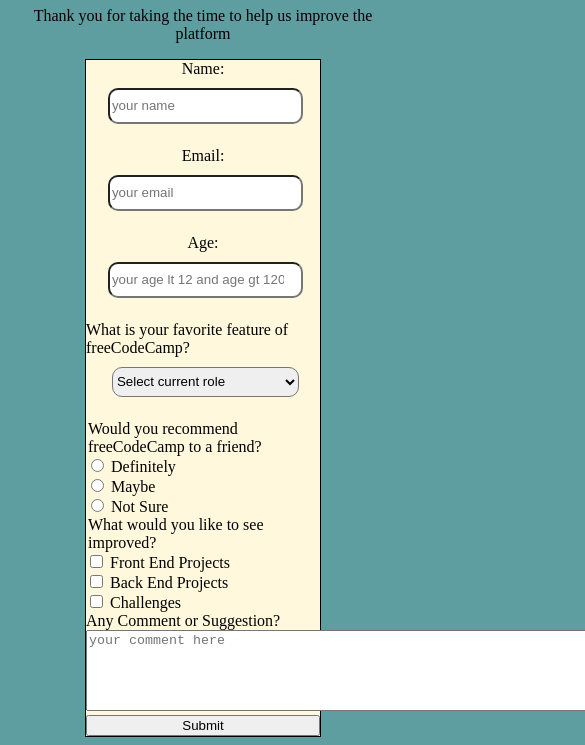
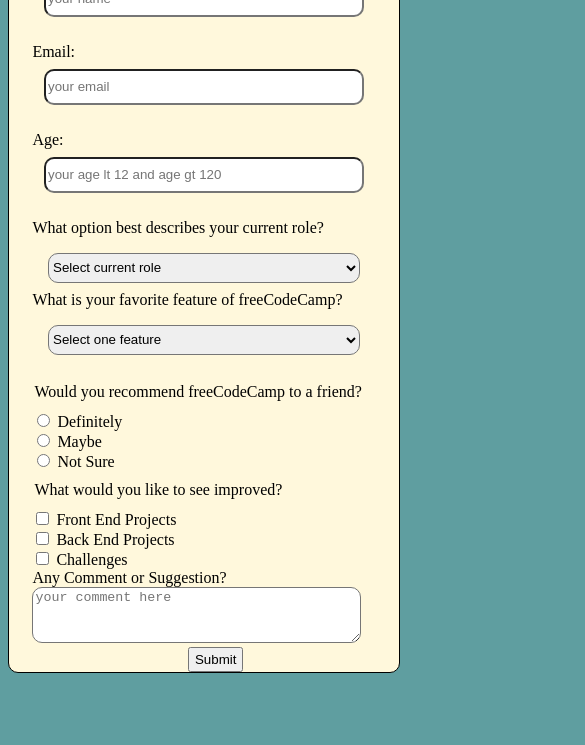
Before and after one commit to musekwa/survey-2, a plain HTML site: page index.html in a window 390 px wide. Shown: the part 110-855 px from the top of the page, 585 px wide, since content can reach past the window. Drawn offline with Linux system fonts and the light colour scheme.

Commit message:
page made responsive

```diff
--- a/css/style.css
+++ b/css/style.css
@@ -9,7 +9,15 @@
     text-align: center;
 }
 
-#name, #email, #number, #dropdown {
+#title {
+    font-size: 2vw;
+}
+
+#description {
+    font-size: 1vw;
+}
+
+#name, #email, #number, #dropdown, #dropdown2 {
     width: 80%;
     height: 30px;
     border-radius: 10px;
@@ -22,20 +30,41 @@
     width: 60%;
     height: auto;
     margin: auto;
+    border-radius: 10px;
 }
 
-#part-1-form {
+#part-1-form{
     display: flex;
     flex-direction: column;
-    align-items: center;
+
 }
+#part-1-form input, #dropdown, #dropdown2 {
+   margin: auto;
+}
+
 #part-1-form label {
+    margin-left: 6vw;
+    margin-top: 8px;
+    margin-bottom: 8px;
+ }
+
+ select {
+     margin-bottom: 8px;
+     margin-top: 8px;
+ }
+
+#part-2-form {
+    margin-left: 6vw;
 
 }
 
-#part-2-form {
-    display: flex;
-    flex-direction: column;
+#dropdown, #dropdown2  {
+    margin-top: 8px;
+}
+
+.options legend{
+    margin-top: 10px;
+    margin-bottom: 10px;
 }
 .options #comment{
     margin-left: 5.5vw;
@@ -43,7 +72,30 @@
     margin-bottom: 10px;
 }
 
+#comment {
+    width: 88%;
+    height: 50px;
+    border-radius: 10px;
+}
 
-#part-3-form {
+#my-submit {
+    text-align: center;
 
 }
+button {
+    padding: 3px 5px 3px 5px;
+}
+
+@media screen and (max-width: 800px) {
+    form {
+        width: 100%;
+        height: auto;
+    }
+
+    #title {
+        font-size: 13px;
+    }
+    #description {
+        font-size: 10px;
+    }
+}
--- a/index.html
+++ b/index.html
@@ -2,6 +2,7 @@
 <html lang="en">
   <head>
     <meta charset="UTF-8">
+    <meta name="viewport" content="width=device-width, initial-scale=1.0">
     <title>Fork Me! FCC: Test Suite Template</title>
     <link rel="stylesheet" href="css/style.css">
   </head>
@@ -21,12 +22,19 @@
           <label id="number-label" for="number">Age: </label>
           <input type="number" name="number" id="number" required max="120" min="12" placeholder="your age lt 12 and age gt 120">
           <br>
-          <label for="dropdown">What is your favorite feature of freeCodeCamp?</label>
-          <select name="foods" id="dropdown">
+          <label for="dropdown">What option best describes your current role?</label>
+          <select name="role" id="dropdown">
             <option value="default">Select current role</option>
             <option value="student">Student</option>
             <option value="full-time-job">Full Time Job</option>
             <option value="full-time-learner">Full Time Learner</option>
+          </select>
+          <label for="dropdown2">What is your favorite feature of freeCodeCamp?</label>
+          <select name="favorite" id="dropdown2">
+            <option value="default">Select one feature</option>
+            <option value="projects">Projects</option>
+            <option value="challenges">Challenges</option>
+            <option value="community">Community</option>
           </select>
         </div>
         <br>
@@ -40,6 +48,7 @@
             <input type="radio" name="recommendation" id="not-sure" value="not-sure">
             <label for="not-sure">Not Sure</label><br>
         </div>
+
         <div class="options">
           <legend>What would you like to see improved?</legend>
           <input type="checkbox" value="front-end-projects" id="front-end-projects">
@@ -49,12 +58,13 @@
           <input type="checkbox" value="challenges" id="challenges">
           <label for="challenges">Challenges</label><br>
         </div>
-        <div id="part-3-form">
-          <label for="comment">Any Comment or Suggestion?</label>
-          <textarea name="comment" id="comment" cols="80" rows="5" placeholder="your comment here"></textarea>
-        </div>
+
+        <label for="comment">Any Comment or Suggestion?</label>
+        <textarea name="comment" id="comment" placeholder="your comment here"></textarea>
+        <br>
+        <div id="my-submit">
           <button id="submit" type="submit">Submit</button>
-        </div>
+      </div>
       </form>
     </body>
 </html>
```
